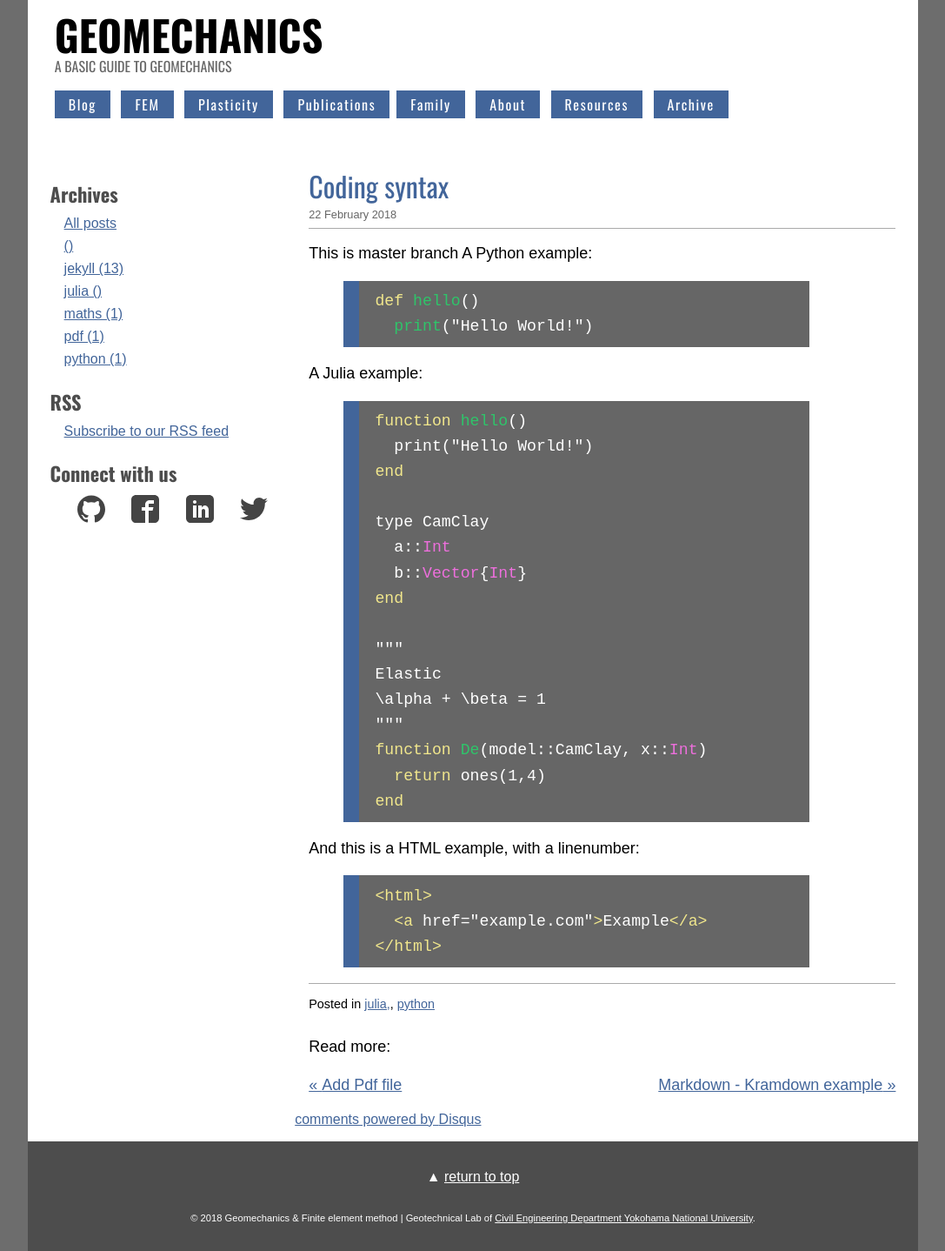
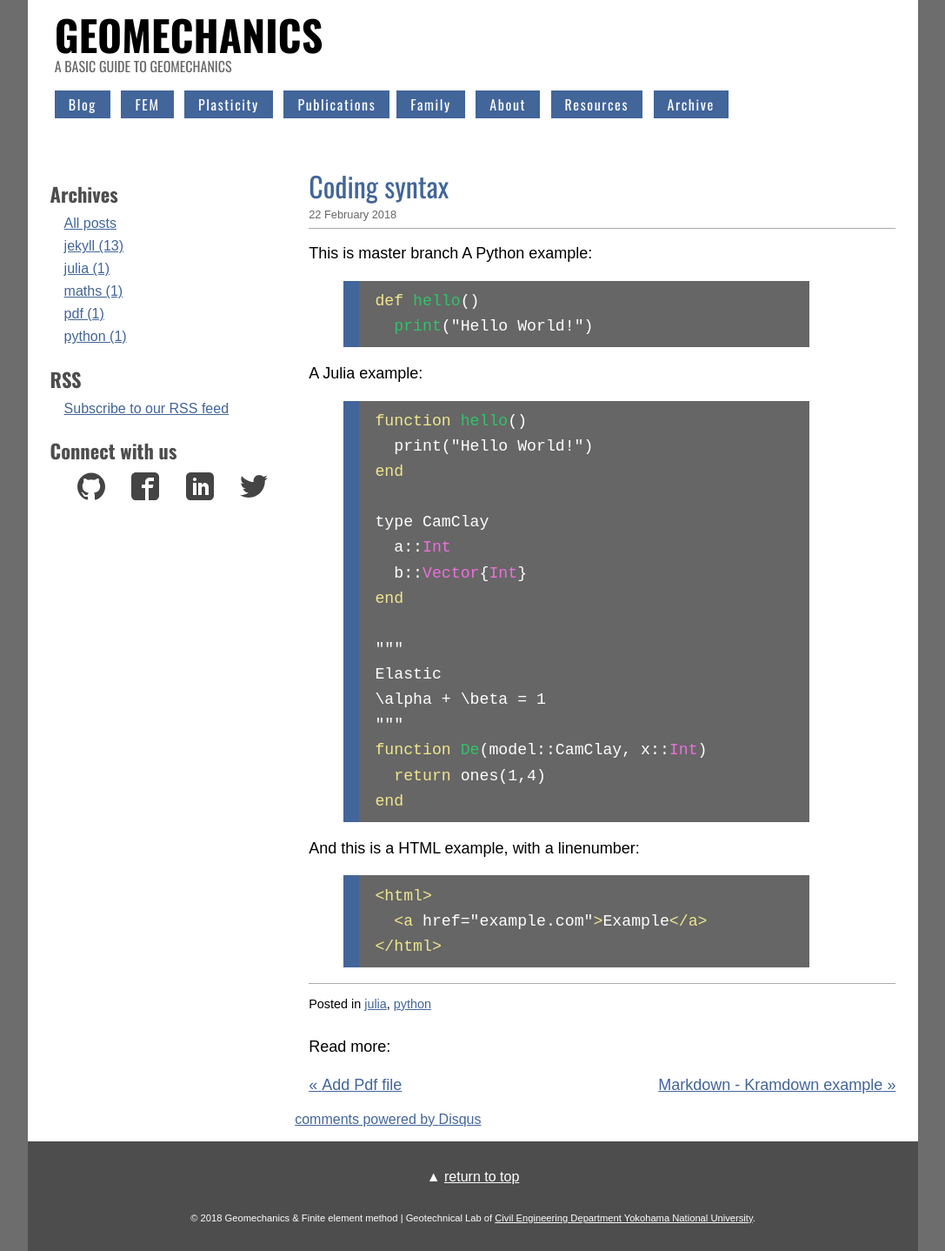
Before and after one commit to quangvunp/geomechanics, a Jekyll site: the page built from _posts/2018-02-22-coding-syntax.md, in a window 1280 px wide. Shown: the whole page at 87% size, without its empty margins (96-1183 px from the left). Built offline with Jekyll 4.4.1, drawn with Linux system fonts in a browser that asks for light colours; comment, search, counter and statistics services are not loaded.

Commit message:
update tags

```diff
--- a/_posts/2018-02-22-coding-syntax.md
+++ b/_posts/2018-02-22-coding-syntax.md
@@ -2,7 +2,7 @@
 layout: post
 title:  "Coding syntax"
 date:   2018-02-22
-tags: julia, python
+tags: [julia, python]
 ---
 
 
```
